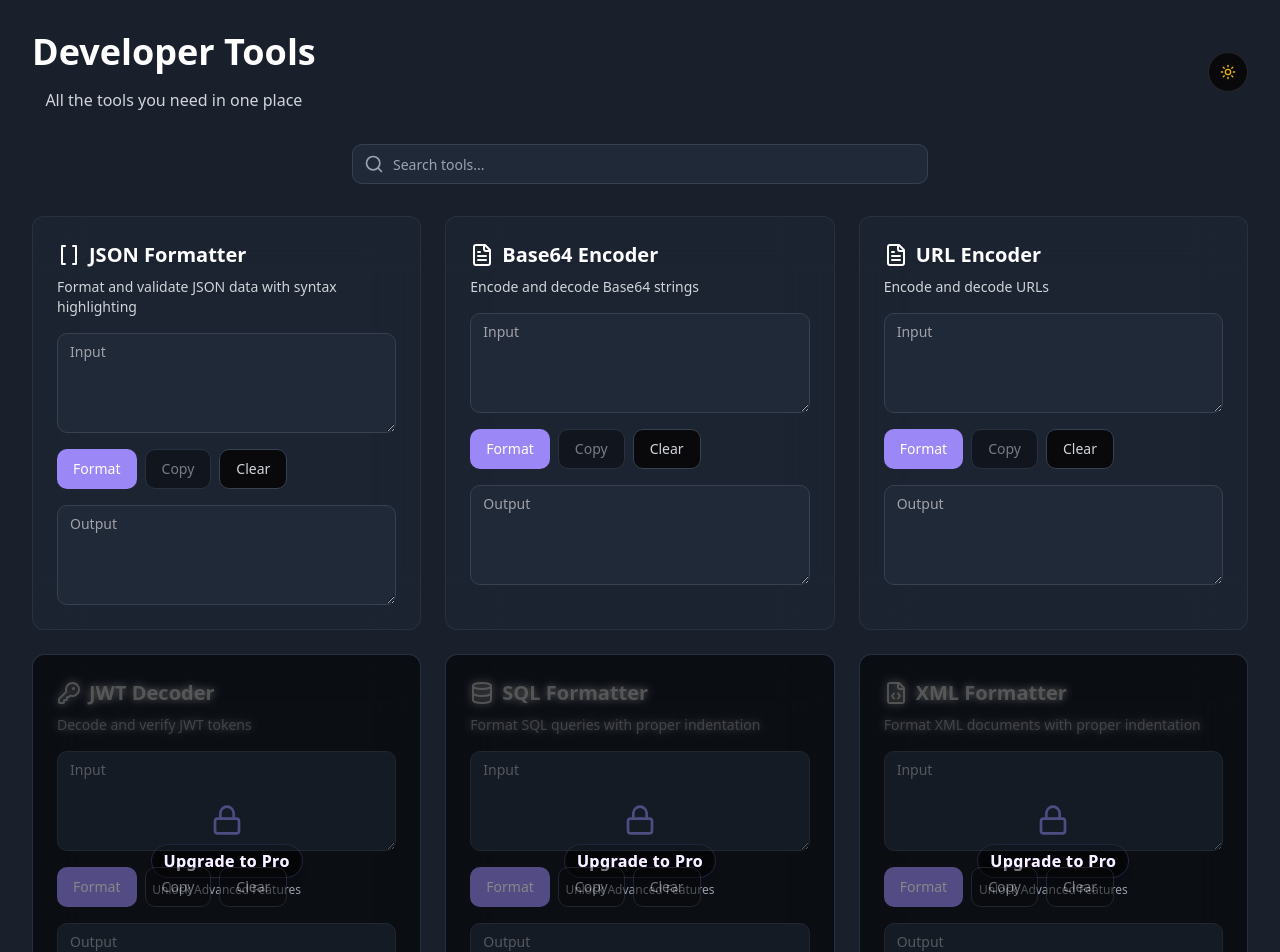
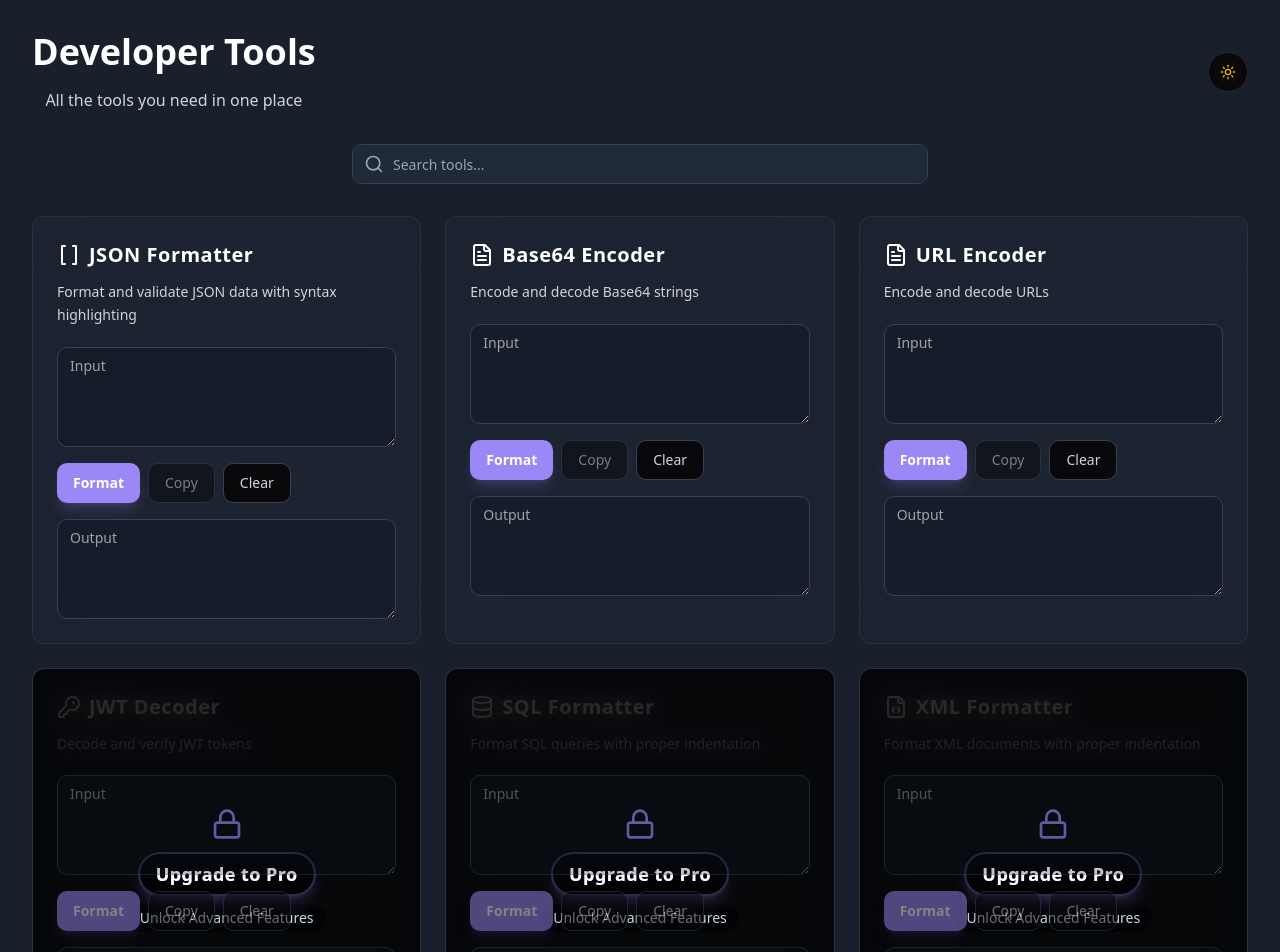
Before and after one commit to ragulr16/dev-tool-haven, a React (Vite) app: page / in a window 1280 px wide. Shown: the top 952 px of the page. Built offline with nearby package versions, Linux system fonts and the light colour scheme.

Commit message:
Fix font clash issue
Resolved the font clash issue in the application to ensure consistent typography across components.
[skip gpt_engineer]

```diff
--- a/src/components/ToolCard.tsx
+++ b/src/components/ToolCard.tsx
@@ -77,25 +77,27 @@ const ToolCard: React.FC<ToolCardProps> = ({ title, description, isPro = false,
       {isPro && (
         <AlertDialog>
           <AlertDialogTrigger asChild>
-            <div className="absolute inset-0 rounded-lg bg-black/60 backdrop-blur-sm flex items-center justify-center flex-col gap-2 cursor-pointer hover:bg-black/70 transition-all">
+            <div className="absolute inset-0 rounded-lg bg-black/80 backdrop-blur-md flex items-center justify-center flex-col gap-3 cursor-pointer hover:bg-black/90 transition-all">
               <Lock className="w-8 h-8 text-tool-accent animate-pulse" />
-              <div className="flex flex-col items-center gap-1">
-                <span className="text-white/90 font-semibold tracking-wide text-base bg-gradient-to-r from-tool-accent via-purple-400 to-tool-accent bg-clip-text text-transparent px-3 py-1 rounded-full border border-tool-accent/20 shadow-lg backdrop-blur-sm">
+              <div className="flex flex-col items-center gap-2">
+                <span className="text-white font-bold tracking-wide text-lg bg-gradient-to-r from-tool-accent via-purple-400 to-tool-accent bg-clip-text text-transparent px-4 py-1.5 rounded-full border-2 border-tool-accent/30 shadow-lg shadow-tool-accent/20 backdrop-blur-md">
                   Upgrade to Pro
                 </span>
-                <span className="text-xs text-gray-400">Unlock Advanced Features</span>
+                <span className="text-sm font-medium text-gray-300 bg-black/40 px-3 py-1 rounded-full">Unlock Advanced Features</span>
               </div>
             </div>
           </AlertDialogTrigger>
-          <AlertDialogContent>
+          <AlertDialogContent className="bg-gray-900 border border-gray-800">
             <AlertDialogHeader>
-              <AlertDialogTitle>Unlock Pro Features</AlertDialogTitle>
-              <AlertDialogDescription>
+              <AlertDialogTitle className="text-xl font-bold bg-gradient-to-r from-tool-accent to-purple-400 bg-clip-text text-transparent">
+                Unlock Pro Features
+              </AlertDialogTitle>
+              <AlertDialogDescription className="text-gray-300">
                 Get access to advanced tools like JWT Decoder, SQL Formatter, and more with a Pro subscription.
               </AlertDialogDescription>
             </AlertDialogHeader>
             <AlertDialogFooter>
-              <Button className="bg-tool-accent hover:bg-tool-accent/80 text-white">
+              <Button className="bg-tool-accent hover:bg-tool-accent/80 text-white font-semibold">
                 Upgrade to Pro →
               </Button>
             </AlertDialogFooter>
@@ -103,11 +105,11 @@ const ToolCard: React.FC<ToolCardProps> = ({ title, description, isPro = false,
         </AlertDialog>
       )}
 
-      <div className="flex items-center gap-2 mb-2">
+      <div className="flex items-center gap-2 mb-3">
         {getIcon()}
-        <h3 className="text-xl font-semibold text-white">{title}</h3>
+        <h3 className="text-xl font-bold text-white tracking-wide">{title}</h3>
       </div>
-      <p className="text-gray-300 mb-4 text-sm">{description}</p>
+      <p className="text-gray-300 mb-5 text-sm leading-relaxed">{description}</p>
 
       <div className="space-y-4">
         <div>
@@ -115,18 +117,18 @@ const ToolCard: React.FC<ToolCardProps> = ({ title, description, isPro = false,
             placeholder="Input"
             value={input}
             onChange={(e) => setInput(e.target.value)}
-            className={`min-h-[100px] bg-gray-800 border-gray-700 ${error ? 'border-red-500' : ''} ${isPro ? 'opacity-50' : ''}`}
+            className={`min-h-[100px] bg-gray-900/50 border-gray-700 font-medium ${error ? 'border-red-500' : ''} ${isPro ? 'opacity-50' : ''}`}
             disabled={isPro}
           />
           {error && (
-            <p className="text-red-500 text-sm mt-1">{error}</p>
+            <p className="text-red-400 text-sm mt-1 font-medium">{error}</p>
           )}
         </div>
 
         <div className="flex gap-2">
           <Button
             onClick={handleFormat}
-            className="bg-tool-accent hover:bg-tool-accent/80 text-white"
+            className="bg-tool-accent hover:bg-tool-accent/80 text-white font-semibold shadow-lg shadow-tool-accent/20"
             disabled={isPro}
           >
             Format
@@ -134,7 +136,7 @@ const ToolCard: React.FC<ToolCardProps> = ({ title, description, isPro = false,
           <Button
             onClick={handleCopy}
             variant="outline"
-            className="border-gray-700 text-gray-300 hover:bg-gray-700"
+            className="border-gray-700 text-gray-300 hover:bg-gray-700 font-medium"
             disabled={isPro || !output}
           >
             Copy
@@ -142,7 +144,7 @@ const ToolCard: React.FC<ToolCardProps> = ({ title, description, isPro = false,
           <Button
             onClick={handleClear}
             variant="outline"
-            className="border-gray-700 text-gray-300 hover:bg-gray-700"
+            className="border-gray-700 text-gray-300 hover:bg-gray-700 font-medium"
             disabled={isPro}
           >
             Clear
@@ -153,7 +155,7 @@ const ToolCard: React.FC<ToolCardProps> = ({ title, description, isPro = false,
           placeholder="Output"
           value={output}
           readOnly
-          className={`min-h-[100px] bg-gray-800 border-gray-700 ${isPro ? 'opacity-50' : ''}`}
+          className={`min-h-[100px] bg-gray-900/50 border-gray-700 font-medium ${isPro ? 'opacity-50' : ''}`}
           disabled={isPro}
         />
       </div>
```
